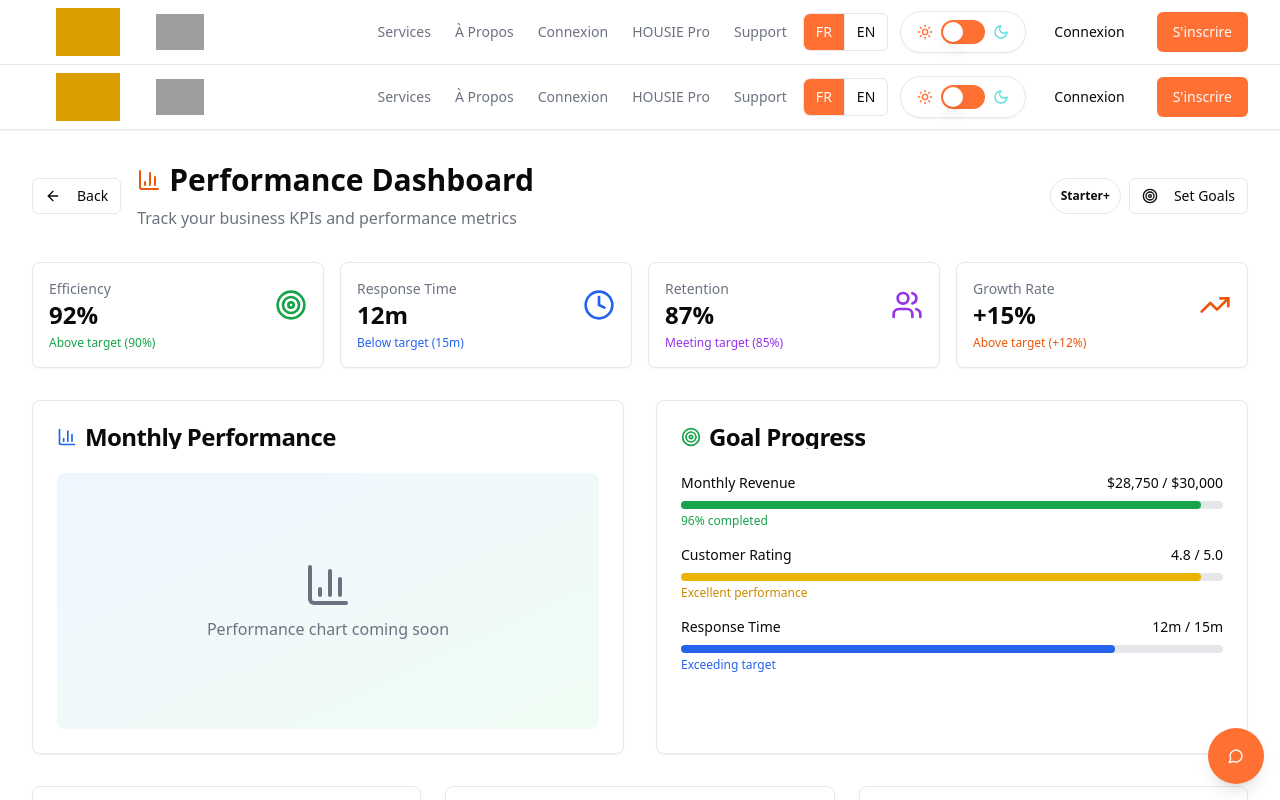
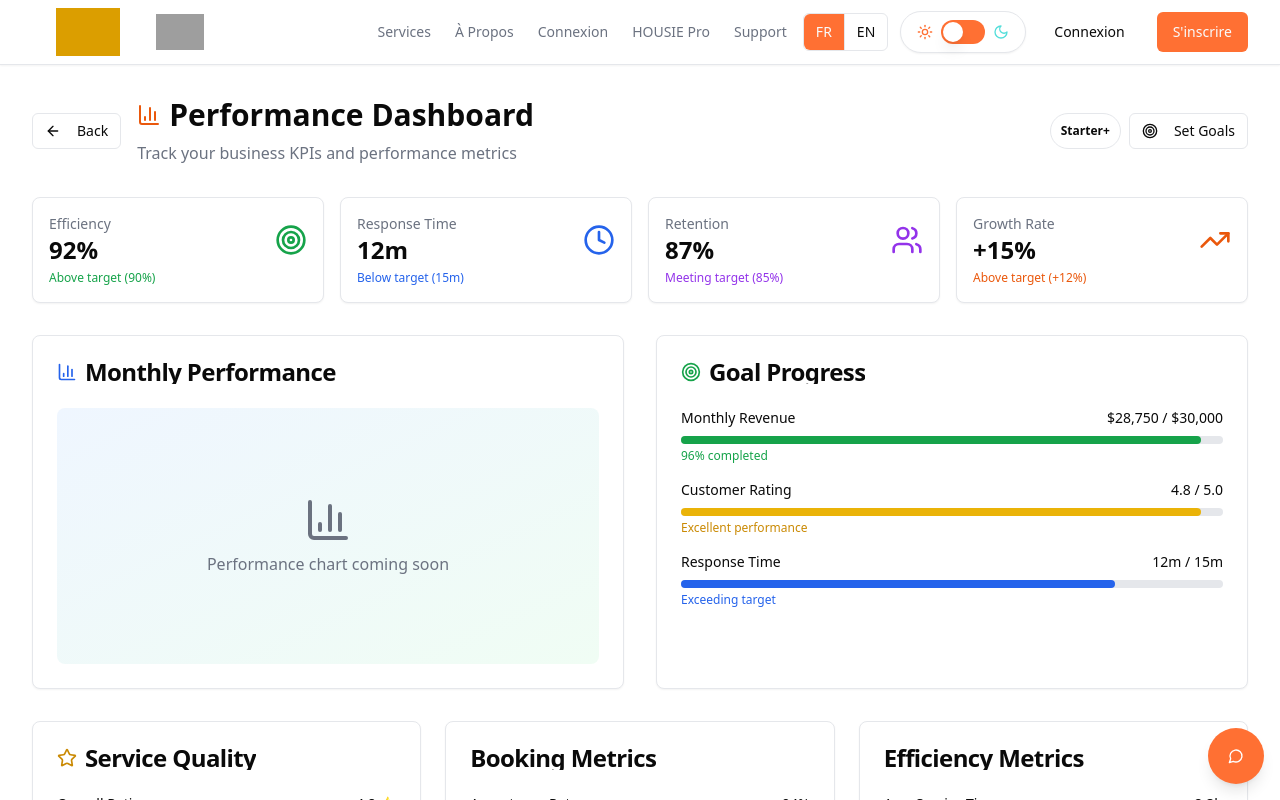
Before and after one commit to gabeleven/house-sparkle-market, a React (Vite) app: page /analytics/performance in a window 1280 px wide. Shown: the top 800 px of the page. Built offline with nearby package versions, Linux system fonts and the light colour scheme; grey boxes are pictures that could not be loaded.

Commit message:
Implement analytics page plan
Remove duplicate Header imports and JSX from analytics pages, ensuring the main App layout renders the Header for all routes. Test navigation.

```diff
--- a/src/pages/analytics/Insights.tsx
+++ b/src/pages/analytics/Insights.tsx
@@ -1,6 +1,5 @@
 
 import React from 'react';
-import Header from '@/components/Header';
 import Footer from '@/components/Footer';
 import { Card, CardContent, CardHeader, CardTitle } from '@/components/ui/card';
 import { Button } from '@/components/ui/button';
@@ -11,8 +10,6 @@ import { Link } from 'react-router-dom';
 const Insights = () => {
   return (
     <div className="min-h-screen bg-background">
-      <Header />
-
       <main className="max-w-7xl mx-auto px-4 sm:px-6 lg:px-8 py-8">
         {/* Header */}
         <div className="mb-8 flex flex-col lg:flex-row lg:items-center lg:justify-between gap-4">
--- a/src/pages/analytics/Intelligence.tsx
+++ b/src/pages/analytics/Intelligence.tsx
@@ -1,6 +1,5 @@
 
 import React from 'react';
-import Header from '@/components/Header';
 import Footer from '@/components/Footer';
 import { Card, CardContent, CardHeader, CardTitle } from '@/components/ui/card';
 import { Button } from '@/components/ui/button';
@@ -11,8 +10,6 @@ import { Link } from 'react-router-dom';
 const Intelligence = () => {
   return (
     <div className="min-h-screen bg-background">
-      <Header />
-
       <main className="max-w-7xl mx-auto px-4 sm:px-6 lg:px-8 py-8">
         {/* Header */}
         <div className="mb-8 flex flex-col lg:flex-row lg:items-center lg:justify-between gap-4">
--- a/src/pages/analytics/Performance.tsx
+++ b/src/pages/analytics/Performance.tsx
@@ -1,6 +1,5 @@
 
 import React from 'react';
-import Header from '@/components/Header';
 import Footer from '@/components/Footer';
 import { Card, CardContent, CardHeader, CardTitle } from '@/components/ui/card';
 import { Button } from '@/components/ui/button';
@@ -11,8 +10,6 @@ import { Link } from 'react-router-dom';
 const Performance = () => {
   return (
     <div className="min-h-screen bg-background">
-      <Header />
-
       <main className="max-w-7xl mx-auto px-4 sm:px-6 lg:px-8 py-8">
         {/* Header */}
         <div className="mb-8 flex flex-col lg:flex-row lg:items-center lg:justify-between gap-4">
--- a/src/pages/analytics/Reports.tsx
+++ b/src/pages/analytics/Reports.tsx
@@ -1,6 +1,5 @@
 
 import React from 'react';
-import Header from '@/components/Header';
 import Footer from '@/components/Footer';
 import { Card, CardContent, CardHeader, CardTitle } from '@/components/ui/card';
 import { Button } from '@/components/ui/button';
@@ -11,8 +10,6 @@ import { Link } from 'react-router-dom';
 const Reports = () => {
   return (
     <div className="min-h-screen bg-background">
-      <Header />
-
       <main className="max-w-7xl mx-auto px-4 sm:px-6 lg:px-8 py-8">
         {/* Header */}
         <div className="mb-8 flex flex-col lg:flex-row lg:items-center lg:justify-between gap-4">
```
